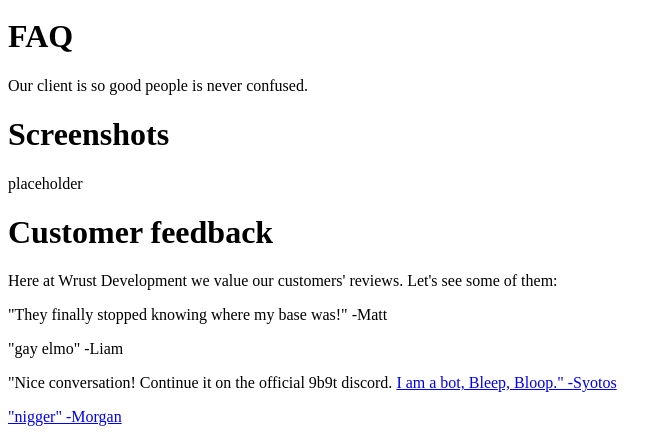
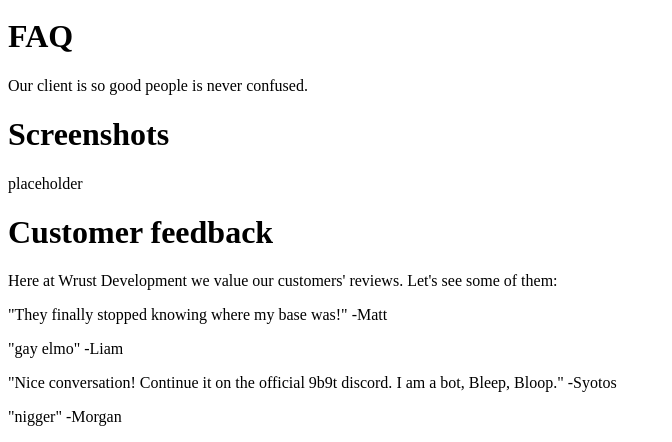
Before and after one commit to wrust-client/wrust-client.github.io, a plain HTML site: page index.html in a window 1280 px wide. Shown: the part 709-1151 px from the top of the page, without its empty margins (0-672 px from the left). Drawn offline with Linux system fonts and the light colour scheme.

Commit message:
added spice

```diff
--- a/index.html
+++ b/index.html
@@ -33,7 +33,7 @@
   <p> Here at Wrust Development we value our customers' reviews. Let's see some of them:</p>
   <p>"They finally stopped knowing where my base was!" -Matt</p>
   <p>"gay elmo" -Liam</p>
-  <p>"Nice conversation! Continue it on the official 9b9t discord. <a href="discord.gg/WZNvEJ8"> I am a bot, Bleep, Bloop." -Syotos</p>
+  <p>"Nice conversation! Continue it on the official 9b9t discord. <a href="http://discord.gg/WZNvEJ8"></a> I am a bot, Bleep, Bloop." -Syotos</p>
   <p>"nigger" -Morgan</p>
 </body>
 </html>
```
